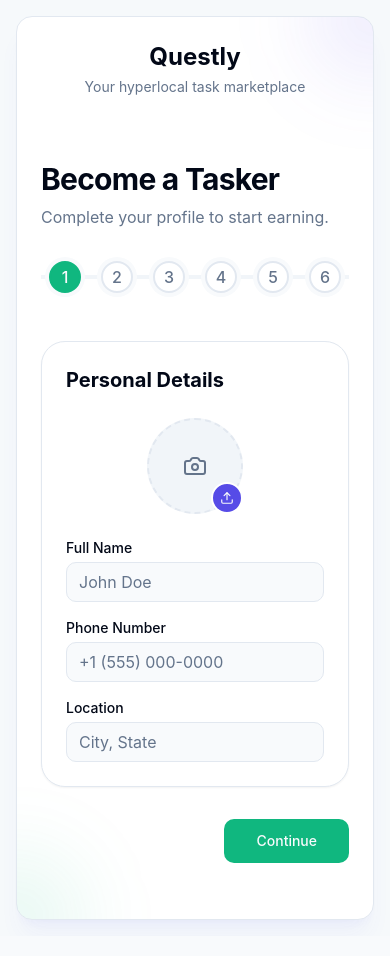
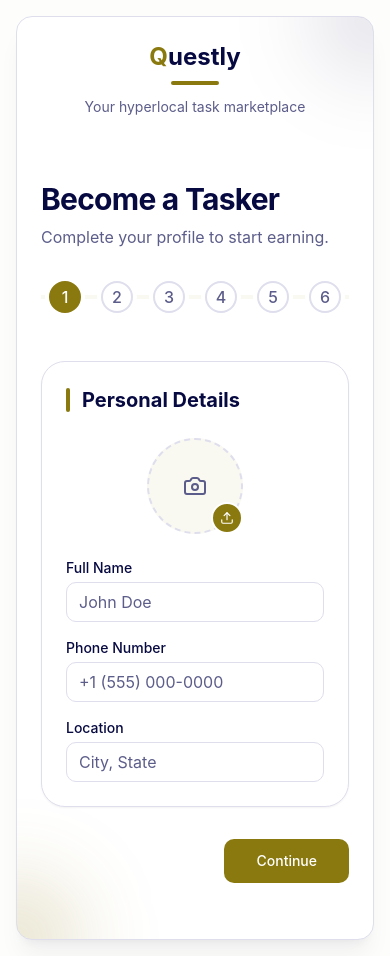
Before and after one commit to SUKESH0321/Questly-V1-TaskAppProject, a React (Vite) app: page /onboarding in a window 390 px wide. Built offline with nearby package versions, Linux system fonts and the light colour scheme.

Commit message:
Changed colors and UI

```diff
--- a/src/index.css
+++ b/src/index.css
@@ -4,65 +4,65 @@
 
 @layer base {
   :root {
-    --background: 210 40% 98%;
-    --foreground: 222.2 84% 4.9%;
+    --background: 0 0% 100%;
+    --foreground: 238 81% 14%;
 
     --card: 0 0% 100%;
-    --card-foreground: 222.2 84% 4.9%;
+    --card-foreground: 238 81% 14%;
 
     --popover: 0 0% 100%;
-    --popover-foreground: 222.2 84% 4.9%;
+    --popover-foreground: 238 81% 14%;
 
-    --primary: 244 76% 60%;
-    --primary-foreground: 210 40% 98%;
+    --primary: 238 81% 14%;
+    --primary-foreground: 0 0% 100%;
 
-    --secondary: 210 40% 96.1%;
-    --secondary-foreground: 222.2 47.4% 11.2%;
+    --secondary: 52 40% 96%;
+    --secondary-foreground: 238 81% 14%;
 
-    --muted: 210 40% 96.1%;
-    --muted-foreground: 215.4 16.3% 46.9%;
+    --muted: 52 40% 96%;
+    --muted-foreground: 238 20% 45%;
 
-    --accent: 160 84% 39%;
-    --accent-foreground: 210 40% 98%;
+    --accent: 52 80% 30%;
+    --accent-foreground: 0 0% 100%;
 
     --destructive: 0 84.2% 60.2%;
-    --destructive-foreground: 210 40% 98%;
+    --destructive-foreground: 0 0% 100%;
 
-    --border: 214.3 31.8% 91.4%;
-    --input: 214.3 31.8% 91.4%;
-    --ring: 244 76% 60%;
+    --border: 238 30% 90%;
+    --input: 238 30% 90%;
+    --ring: 238 81% 14%;
 
     --radius: 0.75rem;
   }
 
   .dark {
-    --background: 222.2 84% 4.9%;
-    --foreground: 210 40% 98%;
+    --background: 238 81% 14%;
+    --foreground: 0 0% 100%;
 
-    --card: 222.2 84% 4.9%;
-    --card-foreground: 210 40% 98%;
+    --card: 238 60% 18%;
+    --card-foreground: 0 0% 100%;
 
-    --popover: 222.2 84% 4.9%;
-    --popover-foreground: 210 40% 98%;
+    --popover: 238 60% 18%;
+    --popover-foreground: 0 0% 100%;
 
-    --primary: 244 76% 60%;
-    --primary-foreground: 222.2 47.4% 11.2%;
+    --primary: 0 0% 100%;
+    --primary-foreground: 238 81% 14%;
 
-    --secondary: 217.2 32.6% 17.5%;
-    --secondary-foreground: 210 40% 98%;
+    --secondary: 238 40% 20%;
+    --secondary-foreground: 0 0% 100%;
 
-    --muted: 217.2 32.6% 17.5%;
-    --muted-foreground: 215 20.2% 65.1%;
+    --muted: 238 40% 20%;
+    --muted-foreground: 238 20% 70%;
 
-    --accent: 160 84% 39%;
-    --accent-foreground: 210 40% 98%;
+    --accent: 52 80% 30%;
+    --accent-foreground: 0 0% 100%;
 
     --destructive: 0 62.8% 30.6%;
-    --destructive-foreground: 210 40% 98%;
+    --destructive-foreground: 0 0% 100%;
 
-    --border: 217.2 32.6% 17.5%;
-    --input: 217.2 32.6% 17.5%;
-    --ring: 244 76% 60%;
+    --border: 238 40% 25%;
+    --input: 238 40% 25%;
+    --ring: 52 80% 30%;
   }
 }
 
--- a/src/layouts/AuthLayout.tsx
+++ b/src/layouts/AuthLayout.tsx
@@ -7,12 +7,15 @@ export default function AuthLayout() {
         <div className="bg-card shadow-xl shadow-primary/5 rounded-2xl border border-border p-6 md:p-8 overflow-hidden relative">
           {/* Decorative element */}
           <div className="absolute top-0 right-0 -mr-16 -mt-16 w-32 h-32 bg-primary/10 rounded-full blur-2xl"></div>
-          <div className="absolute bottom-0 left-0 -ml-16 -mb-16 w-32 h-32 bg-accent/10 rounded-full blur-2xl"></div>
+          <div className="absolute bottom-0 left-0 -ml-16 -mb-16 w-32 h-32 bg-accent/20 rounded-full blur-2xl"></div>
 
           <div className="relative z-10">
             <div className="mb-8 text-center">
-              <h1 className="text-2xl font-bold text-foreground">Questly</h1>
-              <p className="text-sm text-muted-foreground mt-1">Your hyperlocal task marketplace</p>
+              <h1 className="text-2xl font-bold text-foreground">
+                <span className="text-accent">Q</span>uestly
+              </h1>
+              <div className="w-12 h-1 bg-accent rounded-full mx-auto mt-2"></div>
+              <p className="text-sm text-muted-foreground mt-3">Your hyperlocal task marketplace</p>
             </div>
 
             <Outlet />
--- a/src/layouts/MainLayout.tsx
+++ b/src/layouts/MainLayout.tsx
@@ -22,7 +22,9 @@ export default function MainLayout() {
       <aside className="hidden md:flex flex-col w-64 border-r border-border bg-card">
         <div className="p-6">
           <Link to="/home">
-            <h1 className="text-2xl font-bold text-primary">Questly</h1>
+            <h1 className="text-2xl font-bold text-primary">
+              <span className="text-accent">Q</span>uestly
+            </h1>
           </Link>
         </div>
         <nav className="flex-1 px-4 space-y-2">
@@ -32,7 +34,7 @@ export default function MainLayout() {
               to={item.path}
               className={`flex items-center gap-3 px-3 py-2 rounded-lg transition-colors ${
                 isActive(item.path)
-                  ? "text-primary bg-primary/10 font-medium"
+                  ? "text-accent bg-accent/10 font-medium"
                   : "text-muted-foreground hover:text-foreground hover:bg-muted/50"
               }`}
             >
@@ -49,7 +51,9 @@ export default function MainLayout() {
         <header className="sticky top-0 z-10 bg-card/80 backdrop-blur-md border-b border-border px-4 py-3 flex items-center justify-between md:px-8">
           <div className="md:hidden">
             <Link to="/home">
-              <h1 className="text-xl font-bold text-primary">Questly</h1>
+              <h1 className="text-xl font-bold text-primary">
+                <span className="text-accent">Q</span>uestly
+              </h1>
             </Link>
           </div>
 
@@ -58,20 +62,20 @@ export default function MainLayout() {
             <input
               type="text"
               placeholder="Search for tasks..."
-              className="w-full pl-9 pr-4 py-2 bg-muted rounded-full border-none focus:ring-2 focus:ring-primary/20 outline-none text-sm"
+              className="w-full pl-9 pr-4 py-2 bg-muted rounded-full border-none focus:ring-2 focus:ring-accent/30 outline-none text-sm"
             />
           </div>
 
           <div className="flex items-center gap-4">
             <Link
               to="/notifications"
-              className="relative p-2 text-muted-foreground hover:text-foreground transition-colors"
+              className="relative p-2 text-muted-foreground hover:text-accent transition-colors"
             >
               <Bell size={20} />
-              <span className="absolute top-1 right-1 w-2 h-2 bg-destructive rounded-full"></span>
+              <span className="absolute top-1 right-1 w-2 h-2 bg-accent rounded-full"></span>
             </Link>
             <Link to="/profile">
-              <div className="w-8 h-8 rounded-full bg-primary/20 flex items-center justify-center text-primary font-medium hover:bg-primary/30 transition-colors">
+              <div className="w-8 h-8 rounded-full bg-accent/20 flex items-center justify-center text-accent font-medium hover:bg-accent/30 transition-colors">
                 U
               </div>
             </Link>
@@ -86,7 +90,7 @@ export default function MainLayout() {
         {/* Floating Action Button (Mobile) */}
         <Link
           to="/tasks/create"
-          className="md:hidden fixed bottom-24 right-4 w-14 h-14 bg-primary text-primary-foreground rounded-full shadow-lg shadow-primary/30 flex items-center justify-center z-50 hover:bg-primary/90 transition-colors"
+          className="md:hidden fixed bottom-24 right-4 w-14 h-14 bg-accent text-accent-foreground rounded-full shadow-lg shadow-accent/30 flex items-center justify-center z-50 hover:bg-accent/90 transition-colors"
         >
           <Plus size={24} />
         </Link>
@@ -98,7 +102,7 @@ export default function MainLayout() {
               key={item.path}
               to={item.path}
               className={`flex flex-col items-center gap-1 ${
-                isActive(item.path) ? "text-primary" : "text-muted-foreground"
+                isActive(item.path) ? "text-accent" : "text-muted-foreground"
               }`}
             >
               <item.icon size={20} />
--- a/src/pages/auth/TaskerOnboarding.tsx
+++ b/src/pages/auth/TaskerOnboarding.tsx
@@ -133,14 +133,17 @@ export default function TaskerOnboarding() {
       <div className="bg-card border border-border p-6 md:p-8 rounded-3xl shadow-sm mt-8">
         {currentStep === 0 && (
           <div className="space-y-6 animate-in fade-in">
-            <h3 className="text-xl font-bold">Personal Details</h3>
+            <div className="flex items-center gap-3">
+              <div className="w-1 h-6 bg-accent rounded-full"></div>
+              <h3 className="text-xl font-bold">Personal Details</h3>
+            </div>
 
             <div className="flex justify-center mb-6">
               <div className="relative">
-                <div className="w-24 h-24 rounded-full bg-muted flex items-center justify-center overflow-hidden border-2 border-dashed border-border group hover:border-primary cursor-pointer transition-colors">
-                  <Camera className="text-muted-foreground group-hover:text-primary transition-colors" />
+                <div className="w-24 h-24 rounded-full bg-muted flex items-center justify-center overflow-hidden border-2 border-dashed border-border group hover:border-accent cursor-pointer transition-colors">
+                  <Camera className="text-muted-foreground group-hover:text-accent transition-colors" />
                 </div>
-                <div className="absolute bottom-0 right-0 w-8 h-8 rounded-full bg-primary flex items-center justify-center text-primary-foreground border-2 border-card cursor-pointer hover:bg-primary/90 transition-colors">
+                <div className="absolute bottom-0 right-0 w-8 h-8 rounded-full bg-accent flex items-center justify-center text-accent-foreground border-2 border-card cursor-pointer hover:bg-accent/90 transition-colors">
                   <Upload size={14} />
                 </div>
               </div>
@@ -177,7 +180,10 @@ export default function TaskerOnboarding() {
 
         {currentStep === 1 && (
           <div className="space-y-6 animate-in fade-in">
-            <h3 className="text-xl font-bold">What are your skills?</h3>
+            <div className="flex items-center gap-3">
+              <div className="w-1 h-6 bg-accent rounded-full"></div>
+              <h3 className="text-xl font-bold">What are your skills?</h3>
+            </div>
             <p className="text-sm text-muted-foreground mb-4">Select all that apply.</p>
 
             <div className="flex flex-wrap gap-3">
@@ -200,7 +206,10 @@ export default function TaskerOnboarding() {
 
         {currentStep === 2 && (
           <div className="space-y-6 animate-in fade-in">
-            <h3 className="text-xl font-bold">Qualifications</h3>
+            <div className="flex items-center gap-3">
+              <div className="w-1 h-6 bg-accent rounded-full"></div>
+              <h3 className="text-xl font-bold">Qualifications</h3>
+            </div>
 
             <div className="space-y-4">
               <div>
@@ -247,11 +256,14 @@ export default function TaskerOnboarding() {
 
         {currentStep === 3 && (
           <div className="space-y-6 animate-in fade-in">
-            <h3 className="text-xl font-bold">Portfolio</h3>
+            <div className="flex items-center gap-3">
+              <div className="w-1 h-6 bg-accent rounded-full"></div>
+              <h3 className="text-xl font-bold">Portfolio</h3>
+            </div>
             <p className="text-sm text-muted-foreground mb-4">Showcase your previous work.</p>
 
-            <div className="border-2 border-dashed border-border rounded-xl p-8 flex flex-col items-center justify-center text-center hover:bg-muted/50 transition-colors cursor-pointer group">
-              <div className="w-12 h-12 rounded-full bg-primary/10 flex items-center justify-center text-primary group-hover:scale-110 transition-transform mb-4">
+            <div className="border-2 border-dashed border-accent/30 rounded-xl p-8 flex flex-col items-center justify-center text-center hover:bg-accent/5 transition-colors cursor-pointer group">
+              <div className="w-12 h-12 rounded-full bg-accent/10 flex items-center justify-center text-accent group-hover:scale-110 transition-transform mb-4">
                 <Upload size={24} />
               </div>
               <h4 className="font-medium">Upload Images</h4>
@@ -271,7 +283,10 @@ export default function TaskerOnboarding() {
 
         {currentStep === 4 && (
           <div className="space-y-6 animate-in fade-in">
-            <h3 className="text-xl font-bold">Availability</h3>
+            <div className="flex items-center gap-3">
+              <div className="w-1 h-6 bg-accent rounded-full"></div>
+              <h3 className="text-xl font-bold">Availability</h3>
+            </div>
 
             <div className="space-y-4">
               <div>
@@ -284,7 +299,7 @@ export default function TaskerOnboarding() {
                       className={`w-10 h-10 rounded-full border flex items-center justify-center text-sm font-medium transition-colors ${
                         data.workingDays.includes(day)
                           ? "bg-accent text-accent-foreground border-accent"
-                          : "border-border text-foreground hover:border-primary hover:text-primary"
+                          : "border-border text-foreground hover:border-accent hover:text-accent"
                       }`}
                     >
                       {day[0]}
@@ -316,7 +331,7 @@ export default function TaskerOnboarding() {
                 <label className="text-sm font-medium mb-1 block">Travel Radius (miles)</label>
                 <input
                   type="range"
-                  className="w-full accent-primary"
+                  className="w-full accent-accent"
                   min="1"
                   max="50"
                   value={data.travelRadius}
@@ -343,14 +358,14 @@ export default function TaskerOnboarding() {
 
             <div className="bg-muted p-4 rounded-xl text-left space-y-4 border border-border">
               <div className="flex items-center gap-3">
-                <div className="w-8 h-8 rounded-full bg-background flex items-center justify-center shadow-sm">1</div>
+                <div className="w-8 h-8 rounded-full bg-accent/15 text-accent font-semibold flex items-center justify-center shadow-sm border border-accent/30">1</div>
                 <div>
                   <p className="font-medium text-sm">Government ID Upload</p>
                   <p className="text-xs text-muted-foreground">Passport, Driver's License, or National ID</p>
                 </div>
               </div>
               <div className="flex items-center gap-3">
-                <div className="w-8 h-8 rounded-full bg-background flex items-center justify-center shadow-sm">2</div>
+                <div className="w-8 h-8 rounded-full bg-accent/15 text-accent font-semibold flex items-center justify-center shadow-sm border border-accent/30">2</div>
                 <div>
                   <p className="font-medium text-sm">Selfie Verification</p>
                   <p className="text-xs text-muted-foreground">Take a quick selfie to match your ID</p>
@@ -362,7 +377,7 @@ export default function TaskerOnboarding() {
       </div>
 
       <div className="flex justify-between mt-8">
-        <Button variant="outline" size="lg" onClick={handleBack} className={currentStep === 0 ? "invisible" : ""}>
+        <Button variant="outline" size="lg" onClick={handleBack} className={`${currentStep === 0 ? "invisible" : ""} hover:border-accent hover:text-accent`}>
           Back
         </Button>
         <Button size="lg" onClick={handleNext} className="min-w-[120px] bg-accent hover:bg-accent/90 text-accent-foreground">
```
Also changed, not shown: src/pages/auth/RoleSelection.tsx (+5 -5 lines).
